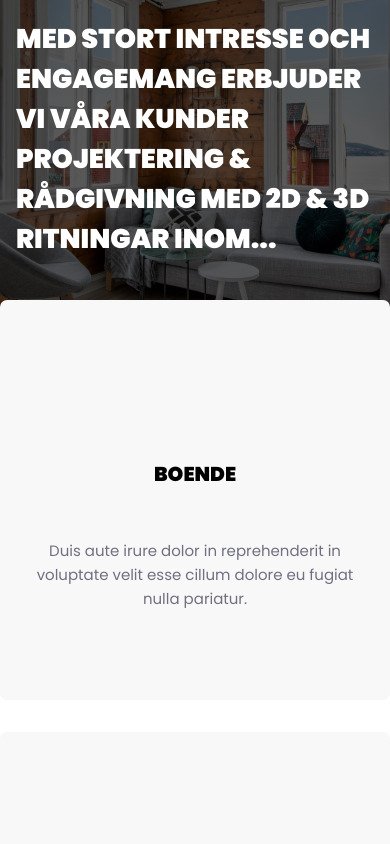
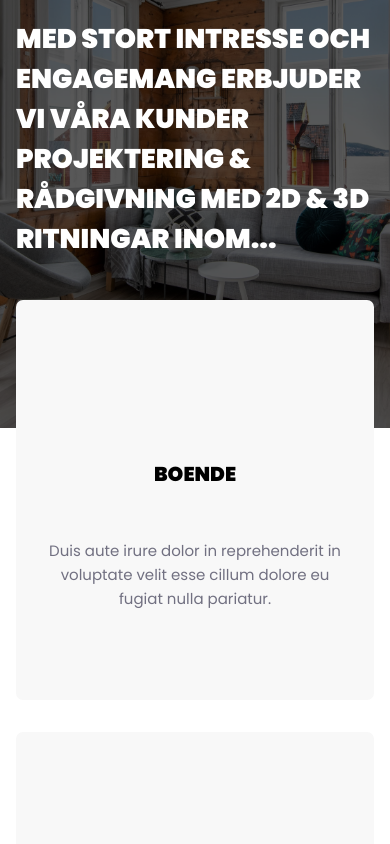
Before and after one commit to Al3ksand3r-dev/dagens_arkitekter, a Vue app in the folder client/: page / in a window 390 px wide. Shown: the part 2141-2985 px from the top of the page. Built offline with nearby package versions, Linux system fonts and the light colour scheme.

Commit message:
added media query mixin, modified styles

```diff
--- a/client/src/components/articles/Services.vue
+++ b/client/src/components/articles/Services.vue
@@ -87,8 +87,13 @@ export default {
 
   .grid {
     gap: 2rem;
+    padding: 0 1rem;
     max-width: 1200px;
     margin: -8rem auto 0;
+
+    @include mediaQ(1200px) {
+      padding: 0;
+    }
   }
 }
 
--- a/client/src/components/ui/Card.vue
+++ b/client/src/components/ui/Card.vue
@@ -20,6 +20,7 @@ export default {
 <style lang="scss" scoped>
 .card {
   z-index: 1;
+  width: 100%;
   margin: auto;
   display: flex;
   height: 400px;
--- a/client/src/scss/partials/_mixins.scss
+++ b/client/src/scss/partials/_mixins.scss
@@ -19,3 +19,9 @@
     }
   }
 }
+
+@mixin mediaQ($width) {
+  @media screen and (min-width: $width) {
+    @content;
+  }
+}
```
